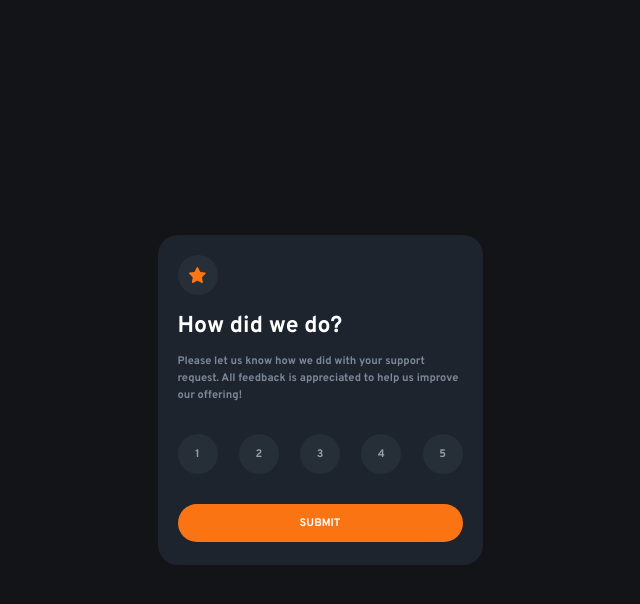
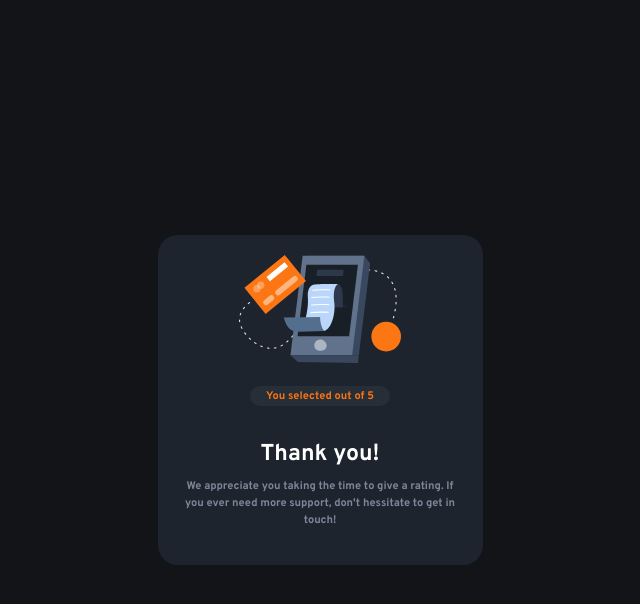
Before and after one commit to sifrult/interactive-rating-component, a plain HTML site: page index.html in a window 1280 px wide. Both pictures are taken after a click on the button "SUBMIT". Shown: the whole page, without its empty margins (320-960 px from the left). Drawn offline with nearby package versions, Linux system fonts and the light colour scheme.

Commit message:
formatted the thank you page

```diff
--- a/assets/css/style.css
+++ b/assets/css/style.css
@@ -1,6 +1,5 @@
 body {
     background-color: hsl(216, 12%, 8%);
-    color: white;
     display: flex;
     justify-content: center;
     align-items: center;
@@ -30,11 +29,12 @@ body {
 }
 
 h1, h2 {
+    color: white;
     font-size: 23px;
     margin: 20px 0 15px;
 }
 
-p {
+#feedback-question {
     color: hsl(216, 12%, 54%);
     line-height: 17px;
     margin: 0 0 15px;
@@ -56,14 +56,44 @@ p {
     border: none;
 }
 
-button:hover {
+#submit-button:hover{
+    background-color: white;
+    color: hsl(25, 97%, 53%);
+    cursor: pointer;
+}
+
+#rating-num:hover {
+    background-color: hsl(25, 97%, 53%);
+    color: white;
+    cursor: pointer;
+}
+
+#rating-num:focus {
     background-color: hsl(217, 12%, 63%);
     color: white;
 }
 
-button:focus {
-    background-color: hsl(25, 97%, 53%);
-    color: white;
+#image {
+    margin: auto;
+    width:fit-content
+}
+
+#rating-selection {
+    background-color: #262e38;
+    width: 140px;
+    height: 20px;
+    margin: 20px auto;
+    text-align: center;
+    padding: 5px;
+    border-radius: 10px;
+    color: hsl(25, 97%, 53%);
+}
+
+#feedback-thankyou {
+    color: hsl(216, 12%, 54%);
+    line-height: 17px;
+    text-align: center;
+    margin: 40px 0;
 }
 
 @media screen and (min-width: 426px){
--- a/assets/js/script.js
+++ b/assets/js/script.js
@@ -15,3 +15,20 @@ var thankYouEl = $('#feedback-thankyou');
 imageEl.hide();
 ratingEl.hide();
 thankYouEl.hide();
+
+
+// What happens when you press submit
+function formSubmit(event) {
+    event.preventDefault();
+    starEl.hide();
+    questionEl.hide();
+    rateEl.hide();
+    submitBtn.hide();
+    imageEl.show();
+    ratingEl.show();
+    thankYouEl.show();
+}
+
+
+// Submit rating
+submitBtn.on("click", formSubmit);
--- a/index.html
+++ b/index.html
@@ -27,14 +27,22 @@
             </div>
 
             <div id="rating-numbers">
-                <button class="circle rating" type="num">1</button>
-                <button class="circle rating" type="num">2</button>
-                <button class="circle rating" type="num">3</button>
-                <button class="circle rating" type="num">4</button>
-                <button class="circle rating" type="num">5</button>
+                <button class="circle" id="rating-num" type="num">1</button>
+                <button class="circle" id="rating-num" type="num">2</button>
+                <button class="circle" id="rating-num" type="num">3</button>
+                <button class="circle" id="rating-num" type="num">4</button>
+                <button class="circle" id="rating-num" type="num">5</button>
             </div>
 
-            <button id="submit-button">SUBMIT</button>
+            <button type="submit" id="submit-button">SUBMIT</button>
+
+            <div id="image">
+                <img src="./assets/images/illustration-thank-you.svg"/>
+            </div>
+
+            <div id="rating-selection">
+                <p>You selected out of 5</p>
+            </div>
 
             <div id="feedback-thankyou">
                 <h2>Thank you!</h2>
```
